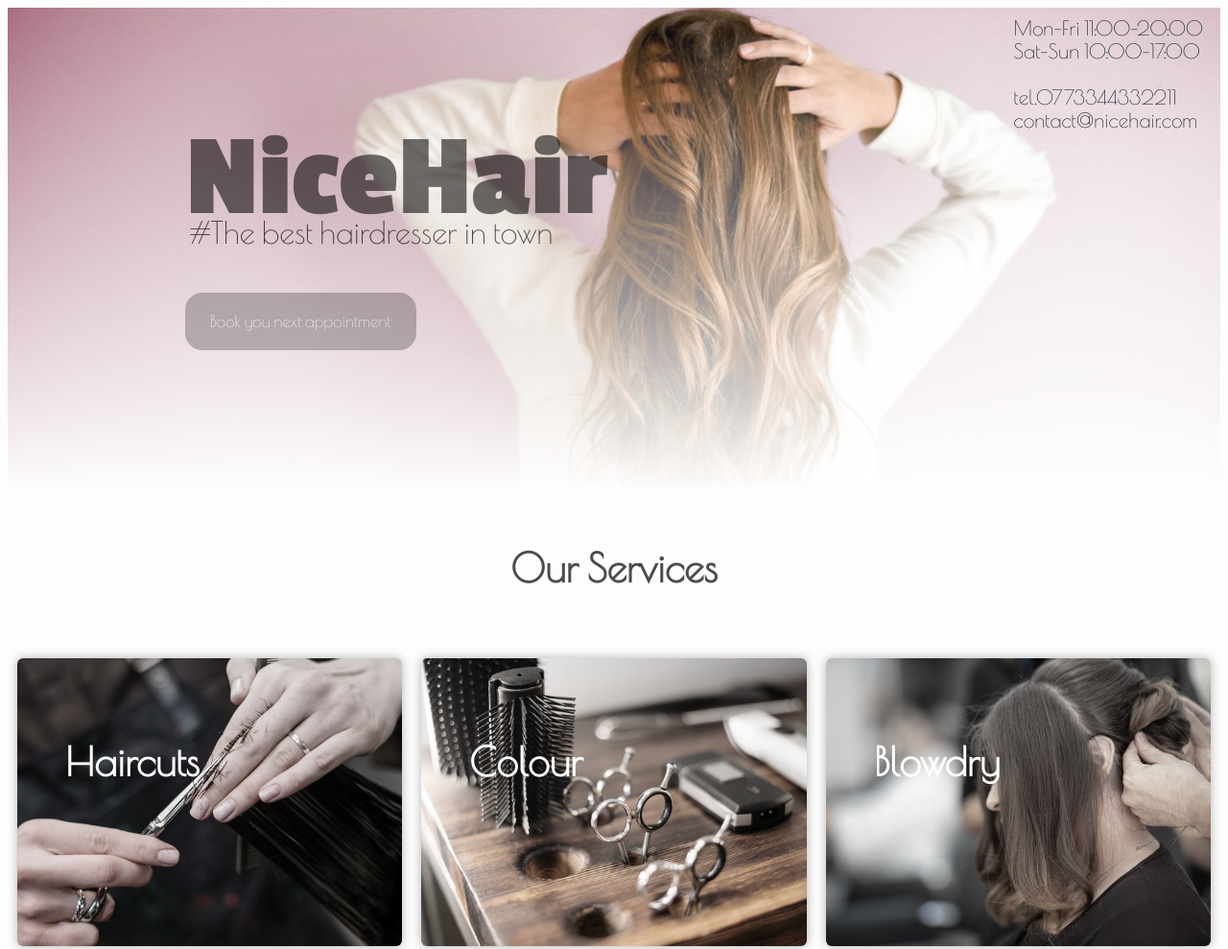
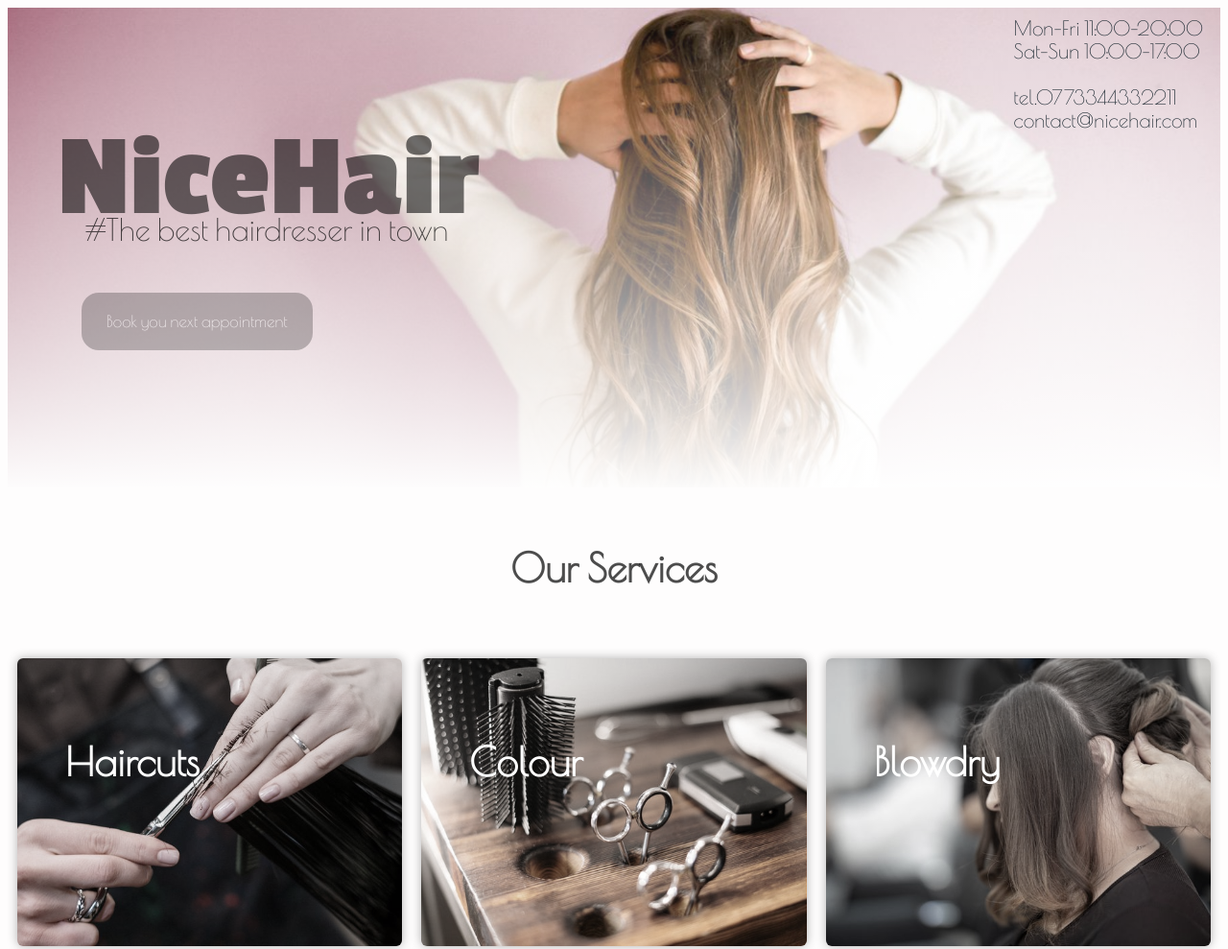
Before and after one commit to karolinalangner/landing, a plain HTML site: page index.html in a window 1280 px wide. Shown: the top 989 px of the page at 96% size. Drawn offline with nearby package versions, Linux system fonts and the light colour scheme.

Commit message:
my landing page

```diff
--- a/css/components/banner.css
+++ b/css/components/banner.css
@@ -16,16 +16,15 @@
     position: absolute;
     top: 38px;
     top: 35px;
-    left: 194px;
+    left: 60px;
 }
 
 .subtitle{
     font-family: 'Poiret One', cursive;
     font-size: 32px;
     position: absolute;
-    left: 198px;
-    left: 198px;
-    top: 191px;
+    left: 89px;
+    top: 188px;
 }
 
 .btn {
@@ -39,7 +38,7 @@
     font-size: 17px;
     position: absolute;
     margin-top: 154px;
-    left: 193px;
+    left: 85px;
     }
 
 .btn:hover {
```
